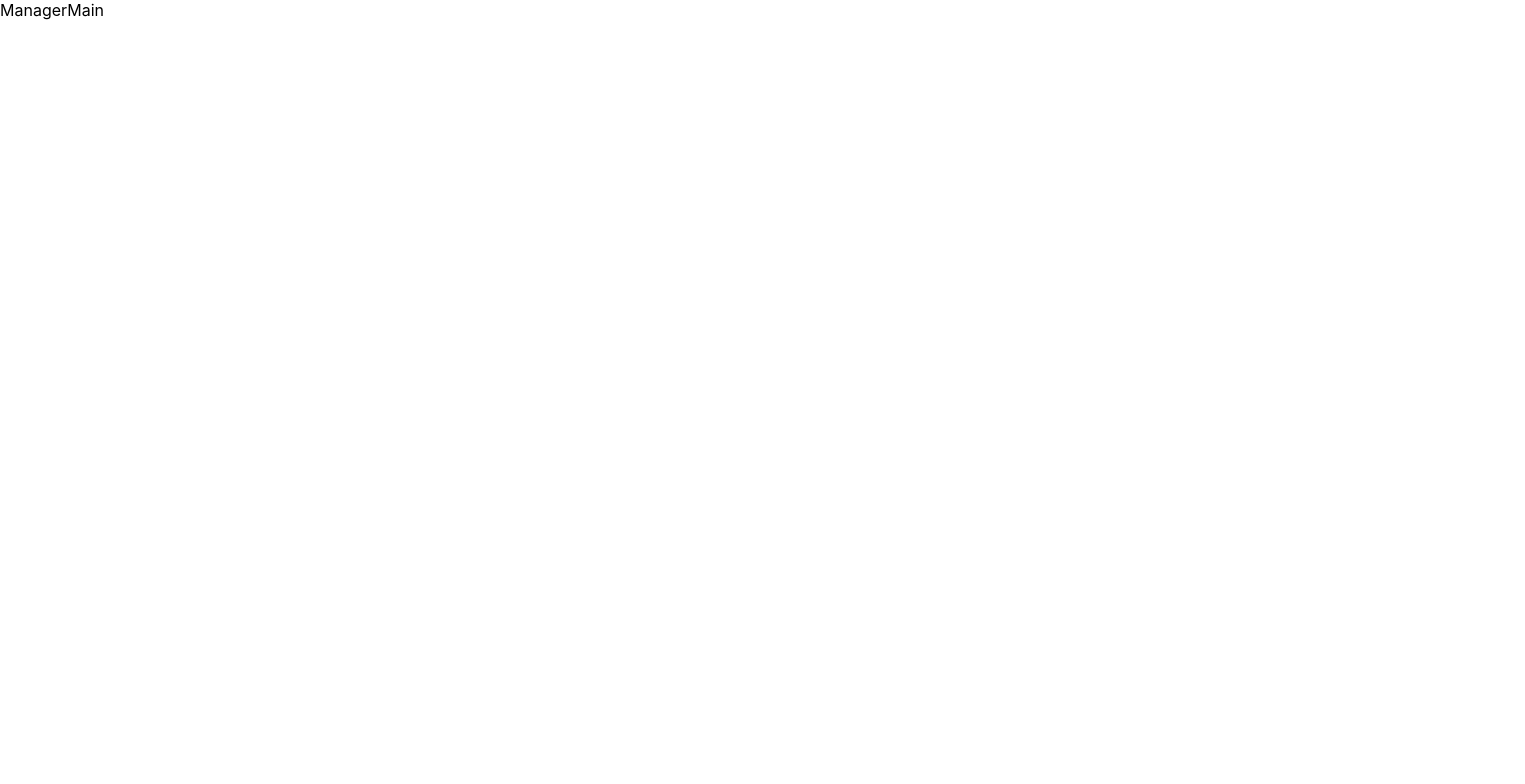
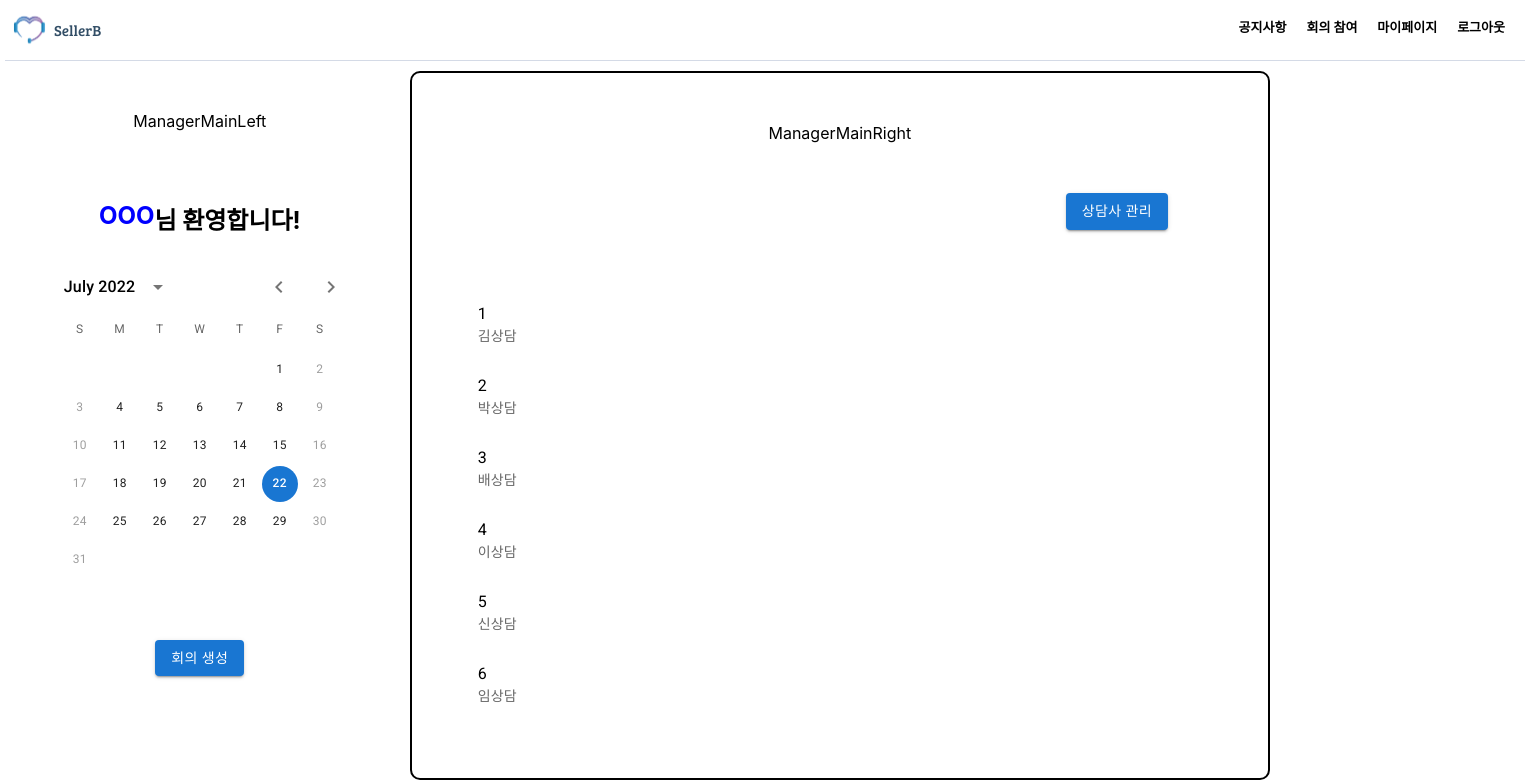
Before and after one commit to henginthere/Seller-B, a React (Create React App) app in the folder FE/sellerb_fe/: page /manager/main in a window 1280 px wide. Shown: the top 784 px of the page, 1525 px wide, since content can reach past the window. Built offline with nearby package versions, Linux system fonts and the light colour scheme; a web font is replaced by a local one.

Commit message:
[S07P12D105-102] style : 상담사 Main 수정

```diff
--- a/FE/sellerb_fe/package.json
+++ b/FE/sellerb_fe/package.json
@@ -9,11 +9,13 @@
     "@mui/material": "^5.9.1",
     "@mui/styled-engine-sc": "^5.8.0",
     "@mui/system": "^5.9.1",
+    "@mui/x-date-pickers": "^5.0.0-beta.2",
     "@testing-library/jest-dom": "^5.16.4",
     "@testing-library/react": "^13.3.0",
     "@testing-library/user-event": "^13.5.0",
     "axios": "^0.27.2",
     "bootstrap": "^5.2.0",
+    "date-fns": "^2.29.1",
     "react": "^18.2.0",
     "react-bootstrap": "^2.4.0",
     "react-dom": "^18.2.0",
--- /dev/null
+++ b/FE/sellerb_fe/src/components/Manager/ManagerMainLeft.js
@@ -0,0 +1,55 @@
+import React from "react";
+import isWeekend from "date-fns/isWeekend";
+import TextField from "@mui/material/TextField";
+import { AdapterDateFns } from "@mui/x-date-pickers/AdapterDateFns";
+import { LocalizationProvider } from "@mui/x-date-pickers";
+import { StaticDatePicker } from "@mui/x-date-pickers";
+import Button from "@mui/material/Button";
+
+function ManagerMainLeft() {
+  const [value, setValue] = React.useState(new Date());
+  const styleObj_WrapDiv = {
+    width: "35%",
+  };
+  const styleObj_Button = {
+    textAlign: "center",
+    margin: "50px",
+  };
+  const welcome_text = {
+    display: "flex",
+    textAlign: "center",
+    size: "20px",
+    justifyContent: "center",
+  };
+  const blue = {
+    color: "blue",
+  };
+
+  return (
+    <div style={styleObj_WrapDiv}>
+      <div style={styleObj_Button}>ManagerMainLeft</div>
+      <div style={welcome_text}>
+        <h2 style={blue}>OOO</h2>
+        <h2>님 환영합니다!</h2>
+      </div>
+      {/* 달력 */}
+      <LocalizationProvider dateAdapter={AdapterDateFns}>
+        <StaticDatePicker
+          displayStaticWrapperAs='desktop'
+          openTo='day'
+          value={value}
+          shouldDisableDate={isWeekend}
+          onChange={(newValue) => {
+            setValue(newValue);
+          }}
+          renderInput={(params) => <TextField {...params} />}
+        />
+      </LocalizationProvider>
+      {/* 달력 END */}
+      <div style={styleObj_Button}>
+        <Button variant='contained'>회의 생성</Button>
+      </div>
+    </div>
+  );
+}
+export default ManagerMainLeft;
--- /dev/null
+++ b/FE/sellerb_fe/src/components/Manager/ManagerMainRight.js
@@ -0,0 +1,76 @@
+import React from "react";
+import Button from "@mui/material/Button";
+import List from "@mui/material/List";
+import ListItem from "@mui/material/ListItem";
+import { ListItemText } from "@mui/material";
+import { DataSaverOff } from "@mui/icons-material";
+
+function ManagerMainRight() {
+  const styleObj = {
+    width: "75%",
+    border: "solid 2px black",
+    borderRadius: "10px",
+    margin: "10px",
+  };
+  const styleObj_center = {
+    textAlign: "center",
+    margin: "50px",
+  };
+  const styleObj_right = {
+    display: "flex",
+    justifyContent: "flex-end",
+    marginRight: "100px",
+  };
+  const dummy_data = [
+    {
+      id: 1,
+      name: "김상담",
+      tel: "010-0000-0000",
+    },
+    {
+      id: 2,
+      name: "박상담",
+      tel: "010-0000-0000",
+    },
+    {
+      id: 3,
+      name: "배상담",
+      tel: "010-0000-0000",
+    },
+    {
+      id: 4,
+      name: "이상담",
+      tel: "010-0000-0000",
+    },
+    {
+      id: 5,
+      name: "신상담",
+      tel: "010-0000-0000",
+    },
+    {
+      id: 6,
+      name: "임상담",
+      tel: "010-0000-0000",
+    },
+  ];
+  const consultantList = dummy_data.map((data) => (
+    <ListItem alignItems='center'>
+      <ListItemText primary={data.id} secondary={data.name} />
+    </ListItem>
+  ));
+
+  return (
+    <div style={styleObj}>
+      <div style={styleObj_center}>ManagerMainRight</div>
+      <div style={styleObj_right}>
+        <Button variant='contained'>상담사 관리</Button>
+      </div>
+      <div style={styleObj_center}>
+        {/* 상담사 리스트 */}
+        <List sx={{ width: "100%" }}>{consultantList}</List>
+      </div>
+    </div>
+  );
+}
+
+export default ManagerMainRight;
--- a/FE/sellerb_fe/src/pages/Manager/Main/ManagerMain.js
+++ b/FE/sellerb_fe/src/pages/Manager/Main/ManagerMain.js
@@ -1,9 +1,42 @@
-import React from 'react'
+/*
+ *
+ *  관리자 Main
+ *
+ *  */
+import React from "react";
+import ManagerMainLeft from "../../../components/Manager/ManagerMainLeft";
+import ManagerMainRight from "../../../components/Manager/ManagerMainRight";
+import NavBar from "../../../components/Common/NavBar/NavBar";
 
 function ManagerMain() {
+  const makeCenter = {
+    textAlign: "center",
+  };
+  const styleObj = {
+    width: "100%",
+    display: "flex",
+    flexDirection: "row",
+  };
+
   return (
-    <div>ManagerMain</div>
-  )
+    <div style={makeCenter}>
+      {/* HeaderNavBar */}
+      <nav>
+        <NavBar></NavBar>
+      </nav>
+      <div style={styleObj}>
+        {/* 좌측 환영인사 및 달력, 회의생성 */}
+
+        <ManagerMainLeft />
+
+        {/* 우측 상담사 관리 */}
+
+        <ManagerMainRight />
+      </div>
+      {/* footer */}
+      <div style={makeCenter}>footer</div>
+    </div>
+  );
 }
 
-export default ManagerMain
+export default ManagerMain;
```
Also changed, not shown: FE/sellerb_fe/src/pages/index.js (+5 -3 lines), 2 other files (tests, documents, lock files or other folders).
